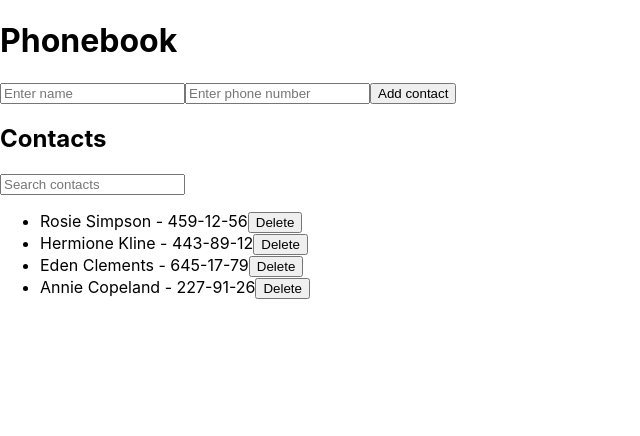
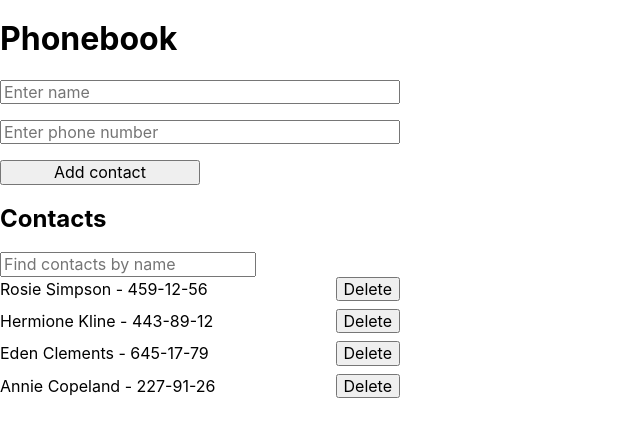
Before and after one commit to makswelll/goit-react-hw-02-phonebook, a React (Create React App) app: page / in a window 1280 px wide. Shown: the top 436 px of the page, without its empty margins (0-640 px from the left). Built offline with nearby package versions, Linux system fonts and the light colour scheme.

Commit message:
finish com

```diff
--- a/package.json
+++ b/package.json
@@ -13,6 +13,7 @@
     "react": "^18.1.0",
     "react-dom": "^18.1.0",
     "react-scripts": "5.0.1",
+    "styled-components": "^6.1.0",
     "web-vitals": "^2.1.3",
     "yup": "^1.3.2"
   },
--- a/src/components/App.jsx
+++ b/src/components/App.jsx
@@ -3,6 +3,8 @@ import { nanoid } from 'nanoid';
 import { ContactForm } from './ContactForm/ContactForm';
 import { ContactList } from './ContactList/ContactList';
 import { Filter } from './Filter/Filter';
+import { GlobalStyle } from './GlobalStyle';
+
 export class App extends Component {
   state = {
     contacts: [
@@ -15,8 +17,16 @@ export class App extends Component {
   };
 
   handleAddContact = (name, number) => {
-    if (name.trim() === '' || number.trim() === '') {
+    if (name === '' || number === '') {
       alert('Please enter both name and phone number for the contact.');
+      return;
+    }
+
+    const isNameExists = this.state.contacts.some(
+      contact => contact.name === name
+    );
+    if (isNameExists) {
+      alert(` ${name} is already in contacts`);
       return;
     }
 
@@ -54,6 +64,7 @@ export class App extends Component {
           contacts={this.getFilteredContacts()}
           onDeleteContact={this.deleteContact}
         />
+        <GlobalStyle />
       </div>
     );
   }
--- a/src/components/ContactForm/ContactForm.jsx
+++ b/src/components/ContactForm/ContactForm.jsx
@@ -1,12 +1,9 @@
 import { Component } from 'react';
 import { PhoneNumber } from 'components/PhoneNumber/PhoneNumber';
+import { FormButton, FormStyle } from './ContactFormStyled';
 
 export class ContactForm extends Component {
-  state = {
-    name: '',
-    number: '',
-  };
-
+  state = { name: '', number: '' };
   handleChange = e => {
     const { name, value } = e.target;
     this.setState({ [name]: value });
@@ -21,7 +18,7 @@ export class ContactForm extends Component {
 
   render() {
     return (
-      <form onSubmit={this.handleSubmit}>
+      <FormStyle onSubmit={this.handleSubmit}>
         <input
           type="text"
           name="name"
@@ -31,8 +28,8 @@ export class ContactForm extends Component {
           placeholder="Enter name"
         />
         <PhoneNumber number={this.state.number} onChange={this.handleChange} />
-        <button type="submit">Add contact</button>
-      </form>
+        <FormButton type="submit">Add contact</FormButton>
+      </FormStyle>
     );
   }
 }
--- /dev/null
+++ b/src/components/ContactForm/ContactFormStyled.js
@@ -0,0 +1,13 @@
+import styled from 'styled-components';
+export const FormStyle = styled.form`
+  display: flex;
+  flex-direction: column;
+  gap: 16px;
+  max-width: 400px;
+`;
+export const FormButton = styled.button`
+  width: 200px;
+  &: hover {
+    background-color: teal;
+  }
+`;
--- a/src/components/ContactList/ContactList.jsx
+++ b/src/components/ContactList/ContactList.jsx
@@ -1,12 +1,21 @@
+import {
+  ContactListItem,
+  DeleteBtnContact,
+  ContactsList,
+} from './ContactListStyled';
+
 export const ContactList = ({ contacts, onDeleteContact }) => (
-  <ul>
+  <ContactsList>
     {contacts.map(contact => (
-      <li key={contact.id}>
+      <ContactListItem key={contact.id}>
         {contact.name} - {contact.number}
-        <button type="button" onClick={() => onDeleteContact(contact.id)}>
+        <DeleteBtnContact
+          type="button"
+          onClick={() => onDeleteContact(contact.id)}
+        >
           Delete
-        </button>
-      </li>
+        </DeleteBtnContact>
+      </ContactListItem>
     ))}
-  </ul>
+  </ContactsList>
 );
--- /dev/null
+++ b/src/components/ContactList/ContactListStyled.js
@@ -0,0 +1,18 @@
+import styled from 'styled-components';
+export const DeleteBtnContact = styled.button`
+  &: hover {
+    background-color: teal;
+  }
+`;
+export const ContactsList = styled.ul`
+  display: flex;
+  flex-direction: column;
+  gap: 8px;
+  max-width: 400px;
+`;
+
+export const ContactListItem = styled.li`
+  display: flex;
+  align-items: baseline;
+  justify-content: space-between;
+`;
--- a/src/components/Filter/Filter.jsx
+++ b/src/components/Filter/Filter.jsx
@@ -4,6 +4,6 @@ export const Filter = ({ value, onChange }) => (
     name="filter"
     value={value}
     onChange={onChange}
-    placeholder="Search contacts"
+    placeholder="Find contacts by name"
   />
 );
--- /dev/null
+++ b/src/components/GlobalStyle.js
@@ -0,0 +1,29 @@
+import { createGlobalStyle } from 'styled-components';
+import 'modern-normalize';
+
+export const GlobalStyle = createGlobalStyle`
+  body {
+    margin: 0;
+    font-family: -apple-system, BlinkMacSystemFont, 'Segoe UI', 'Roboto', 'Oxygen',
+      'Ubuntu', 'Cantarell', 'Fira Sans', 'Droid Sans', 'Helvetica Neue',
+      sans-serif;
+    -webkit-font-smoothing: antialiased;
+    -moz-osx-font-smoothing: grayscale;
+  }
+
+  code {
+    font-family: source-code-pro, Menlo, Monaco, Consolas, 'Courier New',
+      monospace;
+  }
+
+ul {
+  list-style: none;
+  margin: 0;
+  padding: 0;
+  }
+
+  img {
+    display: block;
+    max-width: 100%;
+    object-fit: cover;
+  } `;
```
Also changed, not shown: 1 other file (tests, documents, lock files or other folders).
